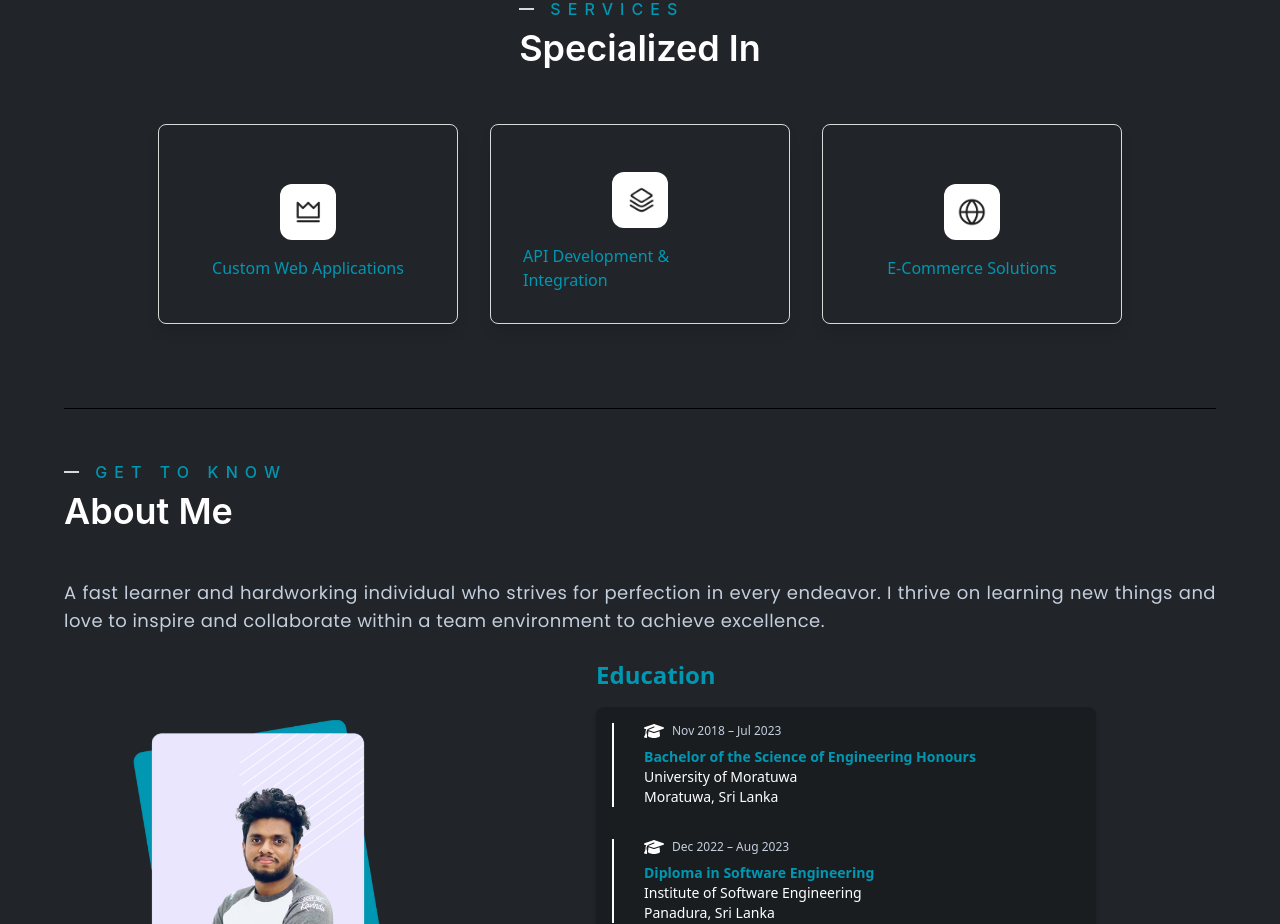
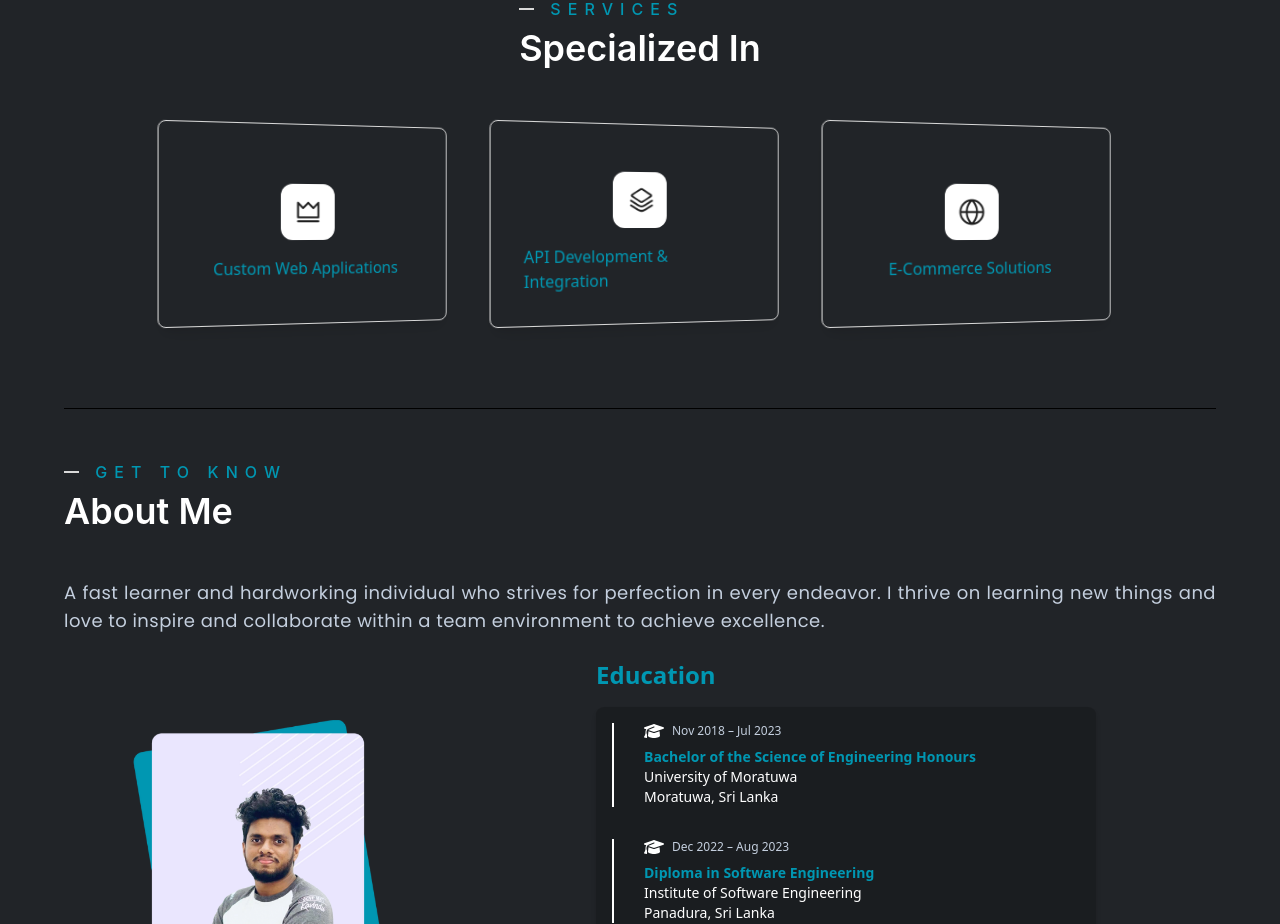
Before and after one commit to kavindu-gamage/kavindu-gamage.github.io, a React (Create React App) app: page / in a window 1280 px wide. Shown: the part 900-1824 px from the top of the page. Built offline with nearby package versions, Linux system fonts and the light colour scheme.

Commit message:
completed the services animations

```diff
--- a/src/components/ServiceCard/ServiceCard.js
+++ b/src/components/ServiceCard/ServiceCard.js
@@ -1,27 +1,38 @@
-import React from "react";
+import React, { useEffect, useState } from 'react';
 
 export const ServiceCard = ({ url, urlText, title, body }) => {
+  const [isFlipped, setIsFlipped] = useState(false);
+  const [hovered, setHovered] = useState(false);
+
+  // Automatically flip the card every 2 seconds
+  useEffect(() => {
+    const flipInterval = setInterval(() => {
+      if (!hovered) { // Only flip automatically if not hovered
+        setIsFlipped((prev) => !prev);
+      }
+    }, 3000); // 3 seconds interval
+
+    // Clear interval on component unmount
+    return () => clearInterval(flipInterval);
+  }, [hovered]);
+
   return (
-    // <div className="p-8 rounded-lg shadow-lg flex flex-col items-center border border-borderColor m-2">
-    //       <div className="bg-white p-3 rounded-xl m-4">
-    //         <img src={url} alt={urlText} className="w-8 h-8 sm:w-6 sm:h-6 md:w-8 md:h-8" />
-    //       </div>
-    //       <h3 className="text-xs sm:text-sm md:text-base lg:text-base font-['Plus Jakarta Sans'] font-medium mb-2 text-designColor">
-    //         {title}
-    //       </h3>
-    //       <p className="text-center font-['Inter'] text-white text-xs sm:text-sm md:text-base lg:text-base">
-    //         {body}
-    //       </p>
-    //     </div>
-    <div className="flip-card w-[300px] h-[200px]">
-  <div className="flip-card-inner transform transition-transform duration-700 relative w-full h-full">
-
+    <div
+      className="flip-card w-[300px] h-[200px]"
+      onMouseEnter={() => setHovered(true)}
+      onMouseLeave={() => setHovered(false)}
+    >
+      <div
+        className={`flip-card-inner transform transition-transform duration-700 relative w-full h-full ${
+          isFlipped || hovered ? 'rotate-y-180' : ''
+        }`}
+      >
         {/* Front Side */}
         <div className="flip-card-front p-3 lgl:p-8 rounded-lg shadow-lg flex flex-col items-center justify-center border border-borderColor absolute w-full h-full backface-hidden">
           <div className="bg-white p-3 rounded-xl m-4">
             <img src={url} alt={urlText} className="w-8 h-8" />
           </div>
-      <h3 className="text-base font-['Plus Jakarta Sans'] font-medium text-designColor ">
+          <h3 className="text-base font-['Plus Jakarta Sans'] font-medium text-designColor">
             {title}
           </h3>
         </div>
@@ -35,9 +46,7 @@ export const ServiceCard = ({ url, urlText, title, body }) => {
             {body}
           </p>
         </div>
-
       </div>
     </div>
-
   );
 };
--- a/src/index.css
+++ b/src/index.css
@@ -48,7 +48,7 @@
     transition: transform 0.7s;
   }
 
-  .flip-card:hover .flip-card-inner {
+  .flip-card-inner.rotate-y-180 {
     transform: rotateY(180deg);
   }
 
```
Lines whose indentation alone changed are shown as unchanged.
